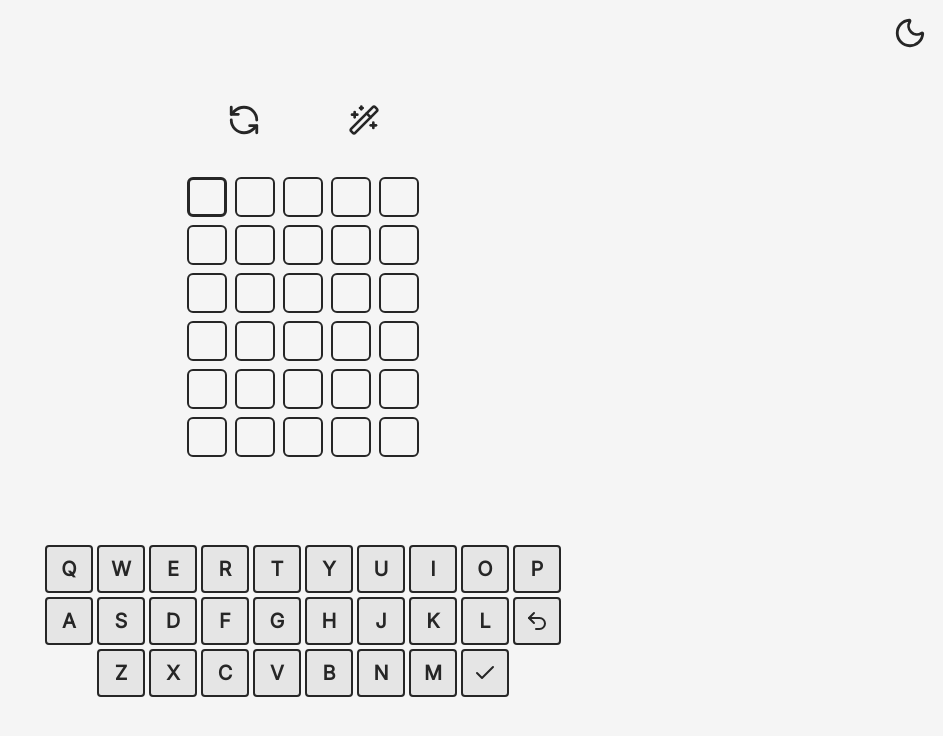
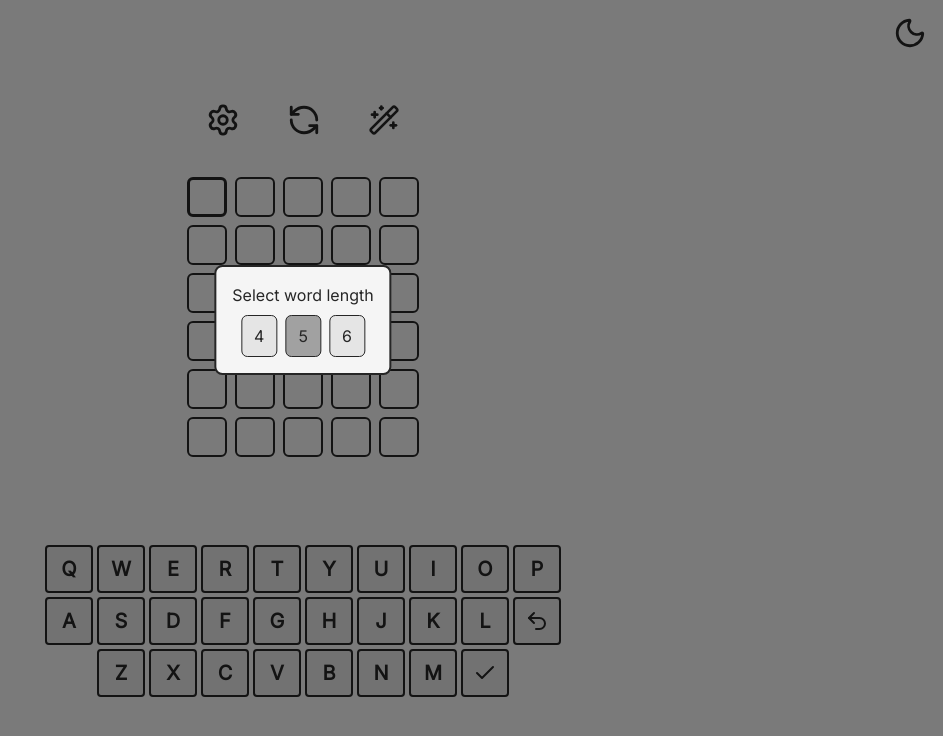
Before and after one commit to vsevolod-zhabskyi/wordle, a React (Vite) app: page / in a window 1280 px wide. Both pictures are taken after a click on the button 580 px from the left and 120 px from the top of the page. Shown: the top 736 px of the page, without its empty margins (337-1280 px from the left). Built offline with nearby package versions, Linux system fonts and the light colour scheme.

Commit message:
feat(settings): add word length selection

```diff
--- a/package.json
+++ b/package.json
@@ -15,6 +15,7 @@
     "clsx": "^2.1.1",
     "lucide-react": "^1.8.0",
     "prettier-plugin-tailwindcss": "^0.7.2",
+    "radix-ui": "^1.4.3",
     "react": "^19.2.4",
     "react-dom": "^19.2.4",
     "sonner": "^2.0.7",
--- a/src/App.tsx
+++ b/src/App.tsx
@@ -1,25 +1,26 @@
 import { useEffect, useState } from 'react';
 import { RefreshCcw } from 'lucide-react';
 
-import type { LetterStatus } from '@/lib/types.ts';
-import { MAX_GUESSES, WORD_LENGTH } from '@/lib/constants.ts';
+import type { LetterStatus, WordLength } from '@/lib/types.ts';
+import { MAX_GUESSES, WORD_LISTS } from '@/lib/constants.ts';
 import { usePersistentState } from '@/hooks/usePersistentState.ts';
 import { toast } from '@/lib/toast.ts';
-
-import allAnswers from '@/5_letter_words.json';
 
 import ToasterProvider from '@/providers/ToasterProvider.tsx';
 import WordRow from '@/components/WordRow.tsx';
 import Keyboard from '@/components/Keyboard.tsx';
 import ThemeToggle from '@/components/ThemeToggle.tsx';
 import HintButton from '@/components/HintButton.tsx';
+import SettingsModal from '@/components/SettingsModal.tsx';
 
-const getAnswer = () => {
-  return allAnswers[Math.floor(Math.random() * allAnswers.length)];
+const getAnswer = (wordList: Array<string>) => {
+  return wordList[Math.floor(Math.random() * wordList.length)];
 };
 
-const getGuessesInitialState: () => string[][] = () => {
-  return Array.from({ length: MAX_GUESSES }, () => Array(WORD_LENGTH).fill(''));
+const getGuessesInitialState: (wordLength: WordLength) => string[][] = (
+  wordLength,
+) => {
+  return Array.from({ length: MAX_GUESSES }, () => Array(wordLength).fill(''));
 };
 
 const getLetterStatusInitialState: () => LetterStatus = () => ({
@@ -29,10 +30,22 @@ const getLetterStatusInitialState: () => LetterStatus = () => ({
 });
 
 function App() {
-  const [answers] = useState<Set<string>>(new Set(allAnswers));
-  const [answer, setAnswer] = usePersistentState<string>('answer', getAnswer, {
-    encrypt: true,
-  });
+  const [wordLength, setWordLength] = usePersistentState<WordLength>(
+    'wordLength',
+    5,
+    {
+      encrypt: true,
+    },
+  );
+  const answersSet = WORD_LISTS[wordLength].set;
+  const answersList = WORD_LISTS[wordLength].list;
+  const [answer, setAnswer] = usePersistentState<string>(
+    'answer',
+    () => getAnswer(answersList),
+    {
+      encrypt: true,
+    },
+  );
   const [currentWordIndex, setCurrentWordIndex] = usePersistentState(
     'currentWordIndex',
     0,
@@ -41,9 +54,8 @@ function App() {
     'currentLetterIndex',
     0,
   );
-  const [guesses, setGuesses] = usePersistentState<string[][]>(
-    'guesses',
-    getGuessesInitialState,
+  const [guesses, setGuesses] = usePersistentState<string[][]>('guesses', () =>
+    getGuessesInitialState(wordLength),
   );
   const [letterStatus, setLetterStatus] = usePersistentState<LetterStatus>(
     'letterStatus',
@@ -56,6 +68,11 @@ function App() {
     encrypt: true,
   });
   const [hint, setHint] = useState<string | null>(null);
+
+  useEffect(() => {
+    setAnswer(getAnswer(answersList));
+    restart();
+  }, [wordLength]);
 
   useEffect(() => {
     if (!isWin && currentWordIndex >= MAX_GUESSES) {
@@ -80,9 +97,9 @@ function App() {
     const guessSplit = guesses[currentWordIndex];
     const guessJoined = guesses[currentWordIndex]?.join('');
 
-    if (guessJoined.length < WORD_LENGTH) return;
+    if (guessJoined.length < wordLength) return;
 
-    if (!answers.has(guessJoined)) {
+    if (!answersSet.has(guessJoined)) {
       toast(`No such word in the dictionary :(`);
       return;
     }
@@ -164,14 +181,12 @@ function App() {
           : word,
       ),
     );
-    setCurrentLetterIndex((prev) =>
-      prev <= WORD_LENGTH - 1 ? prev + 1 : prev,
-    );
+    setCurrentLetterIndex((prev) => (prev <= wordLength - 1 ? prev + 1 : prev));
   }
 
   const restart = () => {
-    setAnswer(getAnswer());
-    setGuesses(getGuessesInitialState());
+    setAnswer(getAnswer(answersList));
+    setGuesses(getGuessesInitialState(wordLength));
     setCurrentWordIndex(0);
     setCurrentLetterIndex(0);
     setIsWin(false);
@@ -190,9 +205,10 @@ function App() {
         </div>
 
         <div className="mb-10 flex w-58 items-center justify-around gap-2">
-          {/*<button className="cursor-pointer">*/}
-          {/*  <Settings size={34} />*/}
-          {/*</button>*/}
+          <SettingsModal
+            wordLength={wordLength}
+            setWordLength={setWordLength}
+          />
           <button onClick={restart} className="cursor-pointer">
             <RefreshCcw size={34} />
           </button>
@@ -203,6 +219,7 @@ function App() {
           {Array.from({ length: MAX_GUESSES }).map((_, index) => (
             <WordRow
               key={index}
+              wordLength={wordLength}
               guess={guesses[index]}
               isPassed={index < currentWordIndex}
               answer={answer}
--- /dev/null
+++ b/src/components/SettingsModal.tsx
@@ -0,0 +1,53 @@
+import React from 'react';
+import { Dialog } from 'radix-ui';
+import { Settings } from 'lucide-react';
+
+import { WORD_LENGTHS } from '@/lib/constants.ts';
+import { cn } from '@/lib/utils.ts';
+import type { WordLength } from '@/lib/types.ts';
+
+interface SettingsModalProps {
+  wordLength: number;
+  setWordLength: React.Dispatch<React.SetStateAction<WordLength>>;
+}
+
+function SettingsModal({ wordLength, setWordLength }: SettingsModalProps) {
+  return (
+    <Dialog.Root>
+      <Dialog.Trigger asChild>
+        <button className="cursor-pointer">
+          <Settings size={34} />
+        </button>
+      </Dialog.Trigger>
+
+      <Dialog.Portal>
+        <Dialog.Overlay className="fixed inset-0 bg-black/50" />
+
+        <Dialog.Content className="fixed top-2/5 left-1/2 -translate-x-1/2 -translate-y-1/2">
+          <div className="rounded-lg border-2 border-neutral-800 bg-neutral-100 p-4 text-neutral-800 dark:border-none dark:bg-neutral-900 dark:text-neutral-300">
+            <Dialog.Title className="mb-2">Select word length</Dialog.Title>
+
+            <div className="flex items-center justify-center gap-2">
+              {WORD_LENGTHS.map((wl) => (
+                <Dialog.Close key={wl} asChild>
+                  <button
+                    onClick={() => setWordLength(wl)}
+                    disabled={wl === wordLength}
+                    className={cn(
+                      'cursor-pointer rounded-md border border-neutral-800 bg-neutral-200 px-3 py-2 dark:border-none dark:border-neutral-300 dark:bg-stone-800',
+                      { 'cursor-default bg-neutral-400': wl === wordLength },
+                    )}
+                  >
+                    {wl}
+                  </button>
+                </Dialog.Close>
+              ))}
+            </div>
+          </div>
+        </Dialog.Content>
+      </Dialog.Portal>
+    </Dialog.Root>
+  );
+}
+
+export default SettingsModal;
--- a/src/components/WordRow.tsx
+++ b/src/components/WordRow.tsx
@@ -1,7 +1,8 @@
 import { cn } from '@/lib/utils.ts';
-import { WORD_LENGTH } from '@/lib/constants.ts';
+import type { WordLength } from '@/lib/types.ts';
 
 interface WordRowProps {
+  wordLength: WordLength;
   isPassed: boolean;
   answer: string;
   guess: string[];
@@ -14,8 +15,12 @@ const wrongClassName = 'bg-gray-400! dark:bg-stone-800!';
 const mismatchedClassName = 'bg-yellow-400! dark:bg-yellow-600!';
 const correctClassName = 'bg-green-400! dark:bg-green-600!';
 
-function getPassedLetterClassName(guess: string[], answer: string[]) {
-  const classNames = Array(WORD_LENGTH).fill(wrongClassName);
+function getPassedLetterClassName(
+  guess: string[],
+  answer: string[],
+  wordLength: WordLength,
+) {
+  const classNames = Array(wordLength).fill(wrongClassName);
   const answerCount: Record<string, number> = {};
   const guessCount: Record<string, number> = {};
 
@@ -45,6 +50,7 @@ function getPassedLetterClassName(guess: string[], answer: string[]) {
 }
 
 function WordRow({
+  wordLength,
   isPassed,
   answer,
   guess,
@@ -53,10 +59,10 @@ function WordRow({
   isEnd,
 }: WordRowProps) {
   const passedLetterClassName = isPassed
-    ? getPassedLetterClassName(guess, answer.split(''))
-    : Array(WORD_LENGTH).fill('');
+    ? getPassedLetterClassName(guess, answer.split(''), wordLength)
+    : Array(wordLength).fill('');
 
-  const cells = Array.from({ length: WORD_LENGTH });
+  const cells = Array.from({ length: wordLength });
 
   return (
     <div className="flex gap-2">
--- a/src/lib/constants.ts
+++ b/src/lib/constants.ts
@@ -1,16 +1,27 @@
 import type { WordLength } from '@/lib/types.ts';
 
-import Letters4Words from '@/4_letter_words.json';
-import Letters5Words from '@/5_letter_words.json';
-import Letters6Words from '@/6_letter_words.json';
+import letters4Words from '@/4_letter_words.json';
+import letters5Words from '@/5_letter_words.json';
+import letters6Words from '@/6_letter_words.json';
 
-export const WORD_LENGTH = 5;
 export const MAX_GUESSES = 6;
 
 export const WORD_LENGTHS = [4, 5, 6] as const;
 
-export const WORD_LISTS: Record<WordLength, Set<string>> = {
-  4: new Set(Letters4Words),
-  5: new Set(Letters5Words),
-  6: new Set(Letters6Words),
+export const WORD_LISTS: Record<
+  WordLength,
+  { list: Array<string>; set: Set<string> }
+> = {
+  4: {
+    list: letters4Words,
+    set: new Set(letters4Words),
+  },
+  5: {
+    list: letters5Words,
+    set: new Set(letters5Words),
+  },
+  6: {
+    list: letters6Words,
+    set: new Set(letters6Words),
+  },
 };
```
Also changed, not shown: 1 other file (tests, documents, lock files or other folders).
